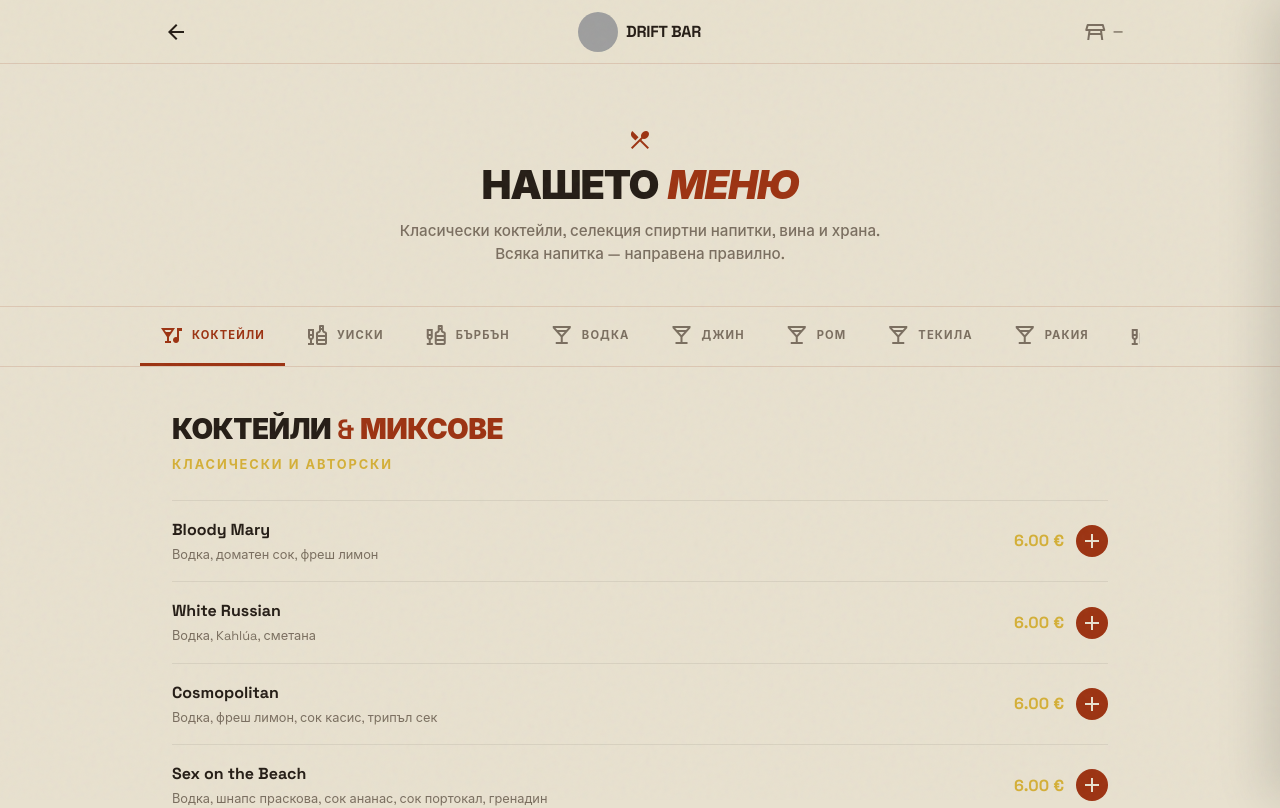
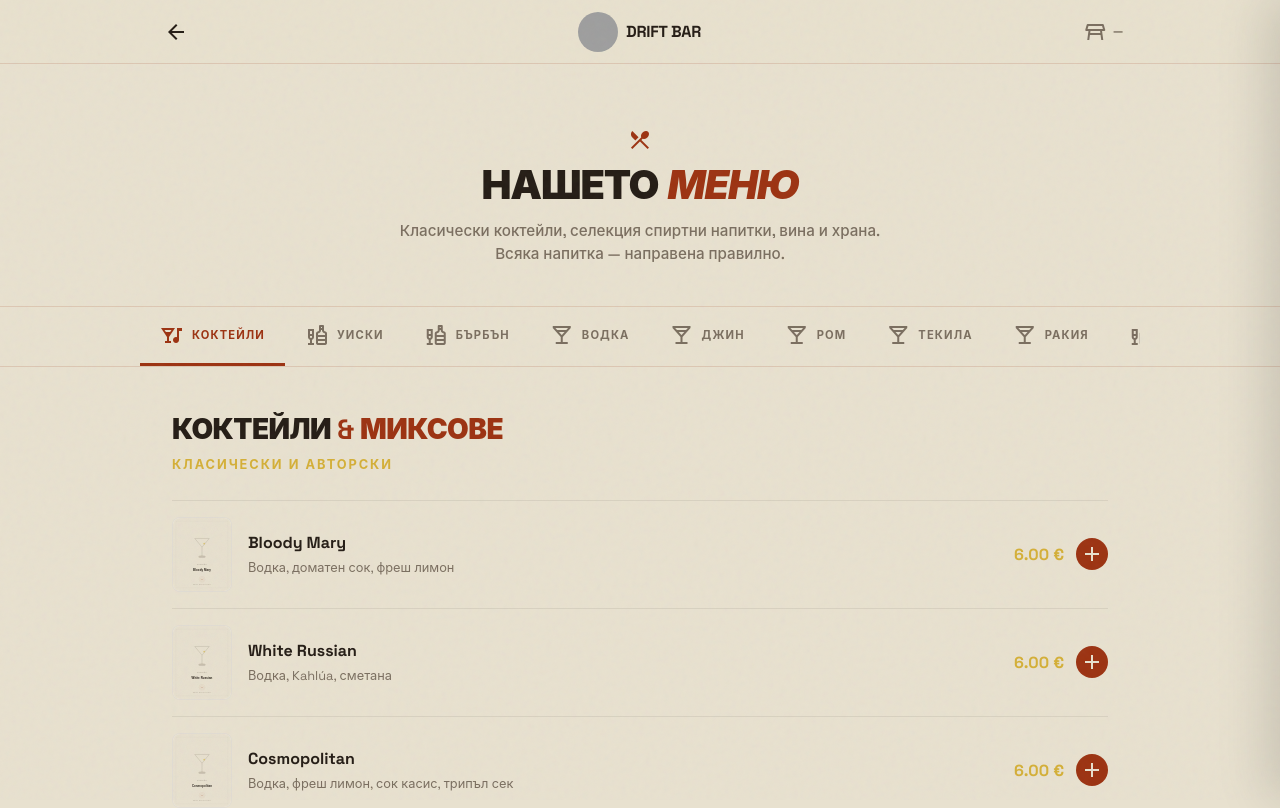
Before and after one commit to nikita-bg/drift-bar-website, a Next.js app: page /menu in a window 1280 px wide. Shown: the top 808 px of the page. Built offline with nearby package versions, Linux system fonts and the light colour scheme; grey boxes are pictures that could not be loaded.

Commit message:
feat: add menu page with dedicated styling and menu item components.

```diff
--- a/app/menu/components/MenuItem.tsx
+++ b/app/menu/components/MenuItem.tsx
@@ -85,6 +85,18 @@ export default function MenuItem({ item, featured, placeholderType = 'cocktail'
 
     return (
         <article className={styles.cardSimple}>
+            {(item.image || placeholderType) && (
+                <div className={styles.cardSimpleThumbnail}>
+                    <Image
+                        src={imageSrc}
+                        alt={item.name}
+                        width={80}
+                        height={100}
+                        className={styles.cardSimpleThumbnailImg}
+                        unoptimized={!item.image}
+                    />
+                </div>
+            )}
             <div className={styles.cardSimpleLeft}>
                 <h4 className={styles.cardSimpleName}>{item.name}</h4>
                 <p className={styles.cardSimpleDesc}>{item.desc}</p>
--- a/app/menu/menu.module.css
+++ b/app/menu/menu.module.css
@@ -396,6 +396,22 @@
     margin-left: -0.5rem;
     margin-right: -0.5rem;
     border-radius: var(--radius-sm);
+}
+
+.cardSimpleThumbnail {
+    flex-shrink: 0;
+    width: 60px;
+    height: 75px;
+    border-radius: var(--radius-sm);
+    overflow: hidden;
+    background: rgba(253, 250, 247, 0.5);
+    border: 1px solid var(--color-border-subtle);
+}
+
+.cardSimpleThumbnailImg {
+    width: 100%;
+    height: 100%;
+    object-fit: cover;
 }
 
 .cardSimpleLeft {
```
